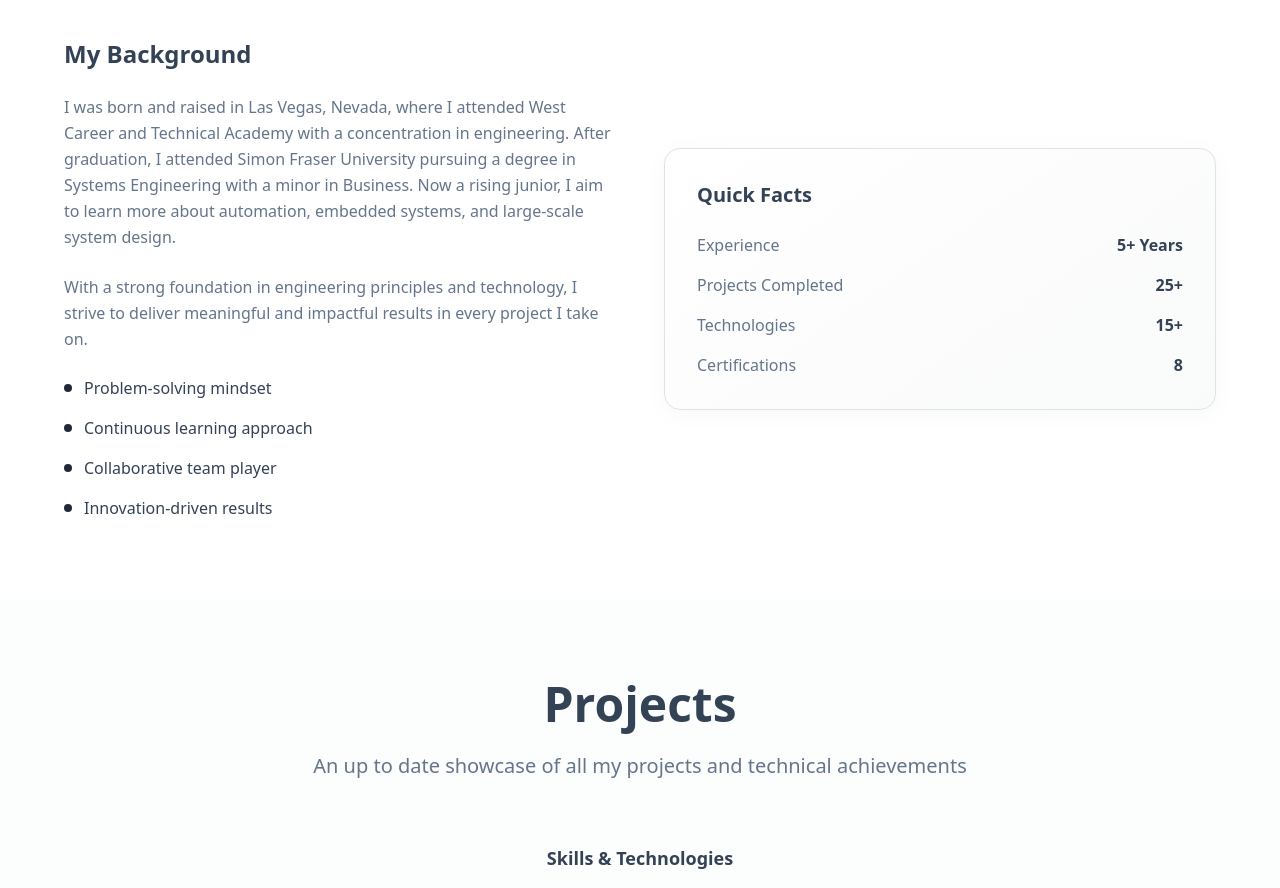
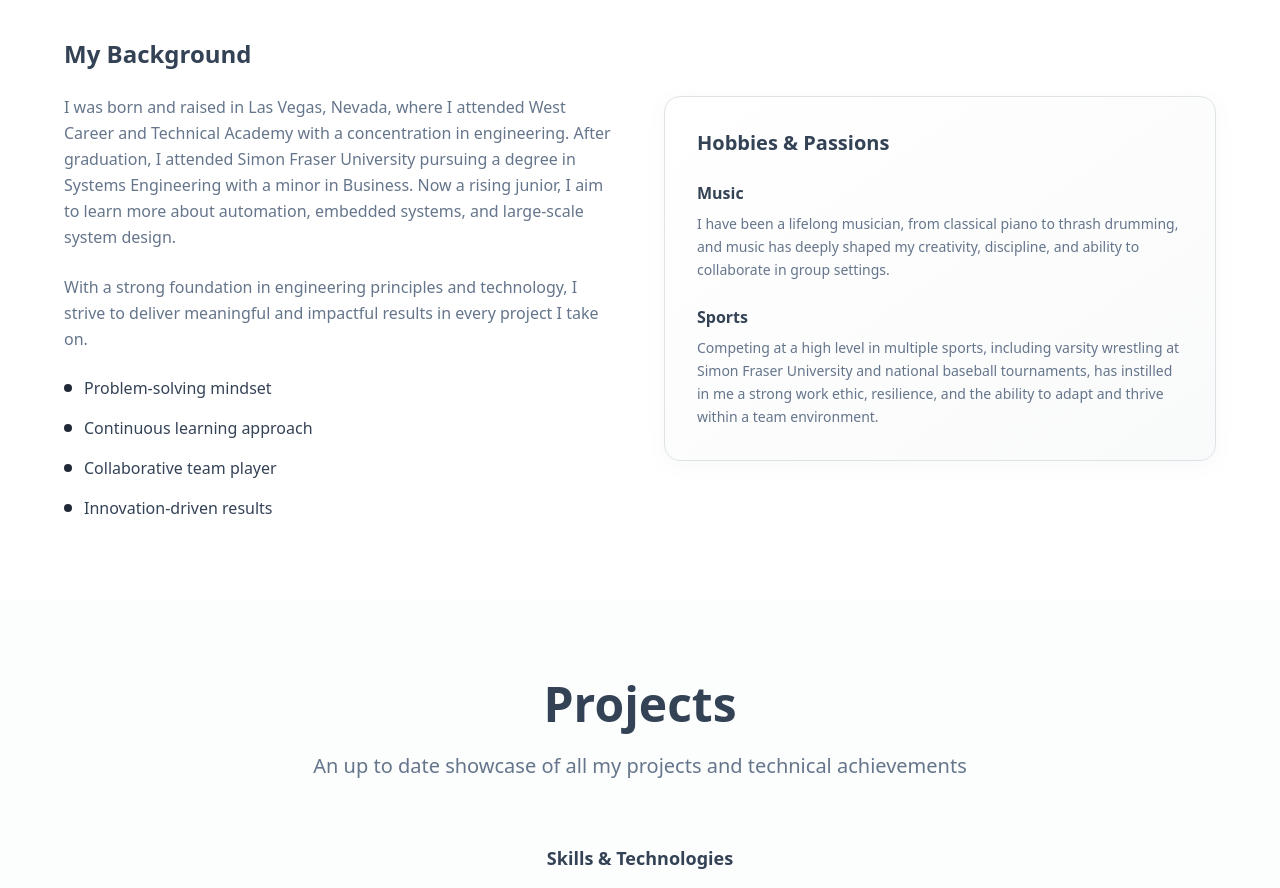
Before and after one commit to Isaiahmmking/Project-Portfolio, a React (Vite) app: page / in a window 1280 px wide. Shown: the part 1400-2288 px from the top of the page. Built offline with nearby package versions, Linux system fonts and the light colour scheme.

Commit message:
Update Quick Facts to Hobbies
Changed the "Quick Facts" section to "Hobbies and Passions" and updated the content to include music and sports details, with a professional and minimal formatting.
-edited src/components/About.tsx

```diff
--- a/src/components/About.tsx
+++ b/src/components/About.tsx
@@ -45,23 +45,19 @@ const About = () => {
 
           <div className="animate-scale-in">
             <div className="bg-gradient-card rounded-2xl p-8 shadow-card border border-border">
-              <h4 className="text-xl font-semibold mb-6 text-foreground">Quick Facts</h4>
-              <div className="space-y-4">
-                <div className="flex justify-between items-center">
-                  <span className="text-muted-foreground">Experience</span>
-                  <span className="font-semibold text-foreground">5+ Years</span>
+              <h4 className="text-xl font-semibold mb-6 text-foreground">Hobbies & Passions</h4>
+              <div className="space-y-6">
+                <div>
+                  <h5 className="font-semibold text-foreground mb-2">Music</h5>
+                  <p className="text-muted-foreground text-sm leading-relaxed">
+                    I have been a lifelong musician, from classical piano to thrash drumming, and music has deeply shaped my creativity, discipline, and ability to collaborate in group settings.
+                  </p>
                 </div>
-                <div className="flex justify-between items-center">
-                  <span className="text-muted-foreground">Projects Completed</span>
-                  <span className="font-semibold text-foreground">25+</span>
-                </div>
-                <div className="flex justify-between items-center">
-                  <span className="text-muted-foreground">Technologies</span>
-                  <span className="font-semibold text-foreground">15+</span>
-                </div>
-                <div className="flex justify-between items-center">
-                  <span className="text-muted-foreground">Certifications</span>
-                  <span className="font-semibold text-foreground">8</span>
+                <div>
+                  <h5 className="font-semibold text-foreground mb-2">Sports</h5>
+                  <p className="text-muted-foreground text-sm leading-relaxed">
+                    Competing at a high level in multiple sports, including varsity wrestling at Simon Fraser University and national baseball tournaments, has instilled in me a strong work ethic, resilience, and the ability to adapt and thrive within a team environment.
+                  </p>
                 </div>
               </div>
             </div>
```
